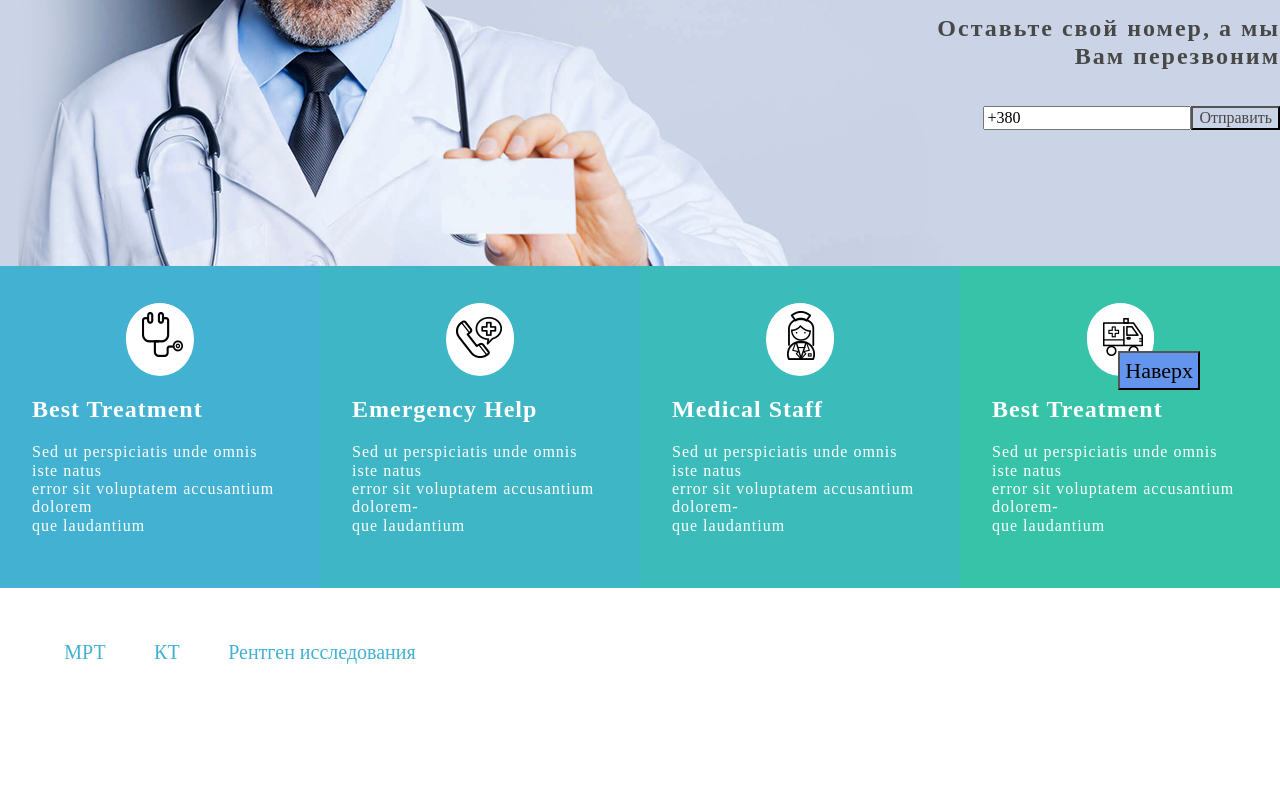
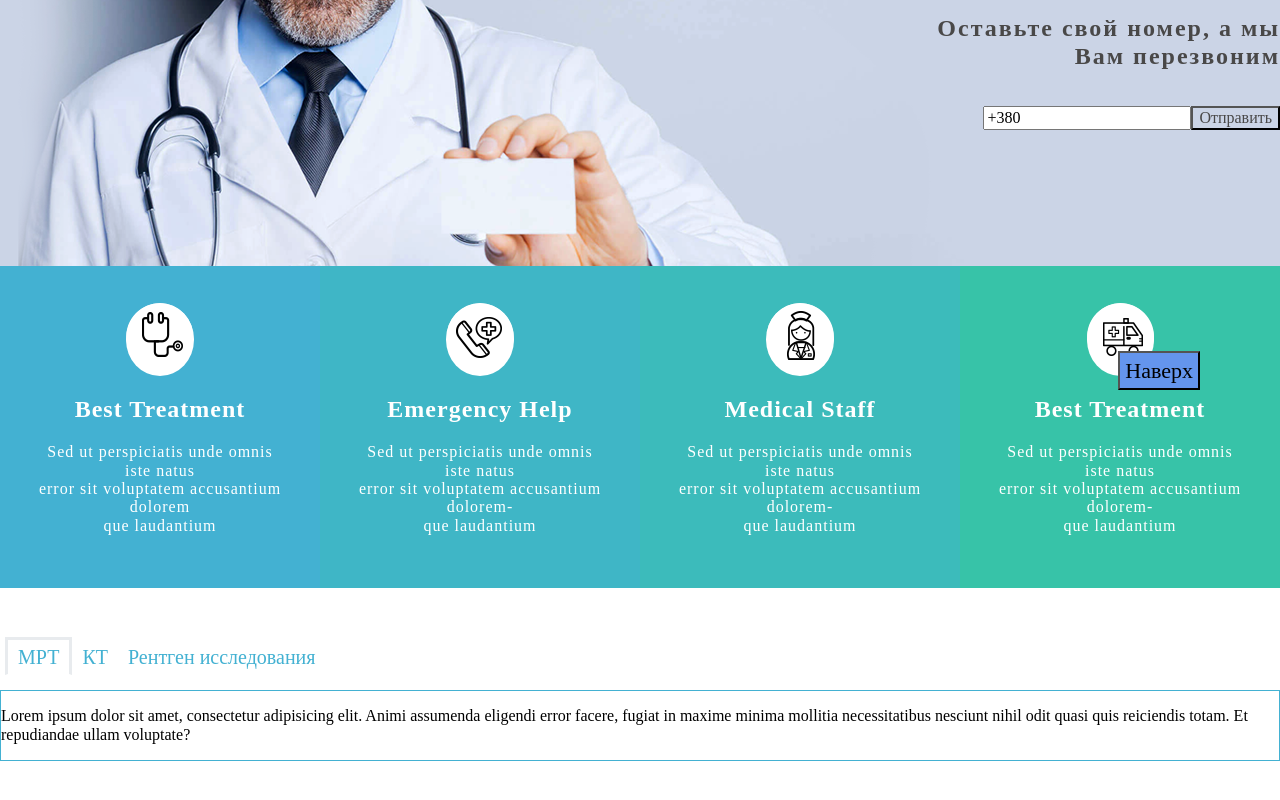
Before and after one commit to Allekssa/it-oxygen-front, a website: page main.html in a window 1280 px wide. Shown: the part 350-1150 px from the top of the page. After the commit the page ends 1111 px from the top, so only its background shows below. Drawn offline with nearby package versions, Linux system fonts and the light colour scheme.

Commit message:
feature/09.07

```diff
--- a/css/main.css
+++ b/css/main.css
@@ -104,8 +104,9 @@ li a{
     align-items: center;
     margin: 0;
     flex-basis: 40%;
+    text-align: center;
 }
-.text {
+.icon_text {
     color: white;
     size: 20px;
     letter-spacing: 1px;
@@ -115,21 +116,27 @@ li a{
     max-width: 1440px;
     margin-left: auto;
     margin-right: auto;
-    padding: 37px 0;
+    margin-top: 37px;
 }
 .tabs {
-    margin: 0 0 78px 0;
     display: flex;
     justify-content: flex-start;
 }
 .tabs_links {
-    width: 400px;
     list-style: none;
     display: flex;
     align-content: flex-start;
     justify-content: space-around;
-    height: 50px;
+    padding: 5px;
 }
 .tabs_links_a {
     color: #43b1d2;
+    border-color: #e8ebee;
+    text-decoration: none;
+    padding: 6px 10px;
+    text-align: center;
 }
+.tabs_body {
+    border: 1px solid #43b1d2;
+    left: 0;
+}
--- a/main.html
+++ b/main.html
@@ -54,28 +54,28 @@
 <div class="icon_container">
     <div class="icon_container__block" style="background: #43b1d2">
         <div style="border-radius: 50%;" class="radius"><img class="icon_1" src="img/img_1.png" alt="/" title=""></div>
-        <div class="text"><h2><strong>Best Treatment</strong></h2>
-            <p class="text">Sed ut perspiciatis unde omnis iste natus<br/>
+        <div class="icon_text"><h2><strong>Best Treatment</strong></h2>
+            <p>Sed ut perspiciatis unde omnis iste natus<br/>
                 error sit voluptatem accusantium dolorem<br/>
                 que laudantium<br/></p></div>
     </div>
     <div class="icon_container__block" style="background: #3fb6c6">
         <div style="border-radius: 50%;" class="radius"><img class="icon_2" src="img/img_2.png" alt="/" title=""></div>
-        <div class="text"><h2><strong>Emergency Help</strong></h2>
+        <div class="icon_text"><h2><strong>Emergency Help</strong></h2>
             <p>Sed ut perspiciatis unde omnis iste natus<br/>
                 error sit voluptatem accusantium dolorem-<br/>
                 que laudantium<br/></p></div>
     </div>
     <div class="icon_container__block" style="background: #3cbbbb">
         <div style="border-radius: 50%;" class="radius"><img class="icon_3" src="img/img_3.png" alt="/" title=""></div>
-        <div class="text"><h2>Medical Staff</h2>
+        <div class="icon_text"><h2>Medical Staff</h2>
             <p>Sed ut perspiciatis unde omnis iste natus<br/>
                 error sit voluptatem accusantium dolorem-<br/>
                 que laudantium<br/></p></div>
     </div>
     <div class="icon_container__block" style="background: #37c3a8">
         <div style="border-radius: 50%;" class="radius"><img class="icon_4" src="img/img_4.png" alt="/" title=""></div>
-        <div class="text"><h2>Best Treatment</h2>
+        <div class="icon_text"><h2>Best Treatment</h2>
             <p>Sed ut perspiciatis unde omnis iste natus<br/>
                 error sit voluptatem accusantium dolorem-<br/>
                 que laudantium<br/></p></div>
@@ -84,12 +84,18 @@
 <div class="tabs_block">
     <div class="tabs">
     <ul class="tabs_links">
-        <li><a class="tabs_links_a" href="tab_01">МРТ</a></li>
-        <li><a class="tabs_links_a" href="tab_02">КТ</a></li>
-        <li><a class="tabs_links_a" href="tab_03">Рентген исследования</a></li>
+        <li><a class="tabs_links_a" href="tab_01" style="border-bottom: 1px solid white; border-style: solid">МРТ</a></li>
+        <li><a class="tabs_links_a" href="tab_02" style="border-bottom: 1px black">КТ</a></li>
+        <li><a class="tabs_links_a" href="tab_03" style="border-bottom: 1px black">Рентген исследования</a></li>
     </ul>
     </div>
-    <div class="tabs_body"></div>
+    <div class="tabs_body">
+        <div>
+            <p>Lorem ipsum dolor sit amet, consectetur adipisicing elit. Animi assumenda eligendi error facere,
+                fugiat in maxime minima mollitia necessitatibus nesciunt nihil odit quasi quis reiciendis totam.
+                Et repudiandae ullam voluptate?</p>
+        </div>
+    </div>
 </div>
 <button class="up">Наверх</button>
 </body>
```
